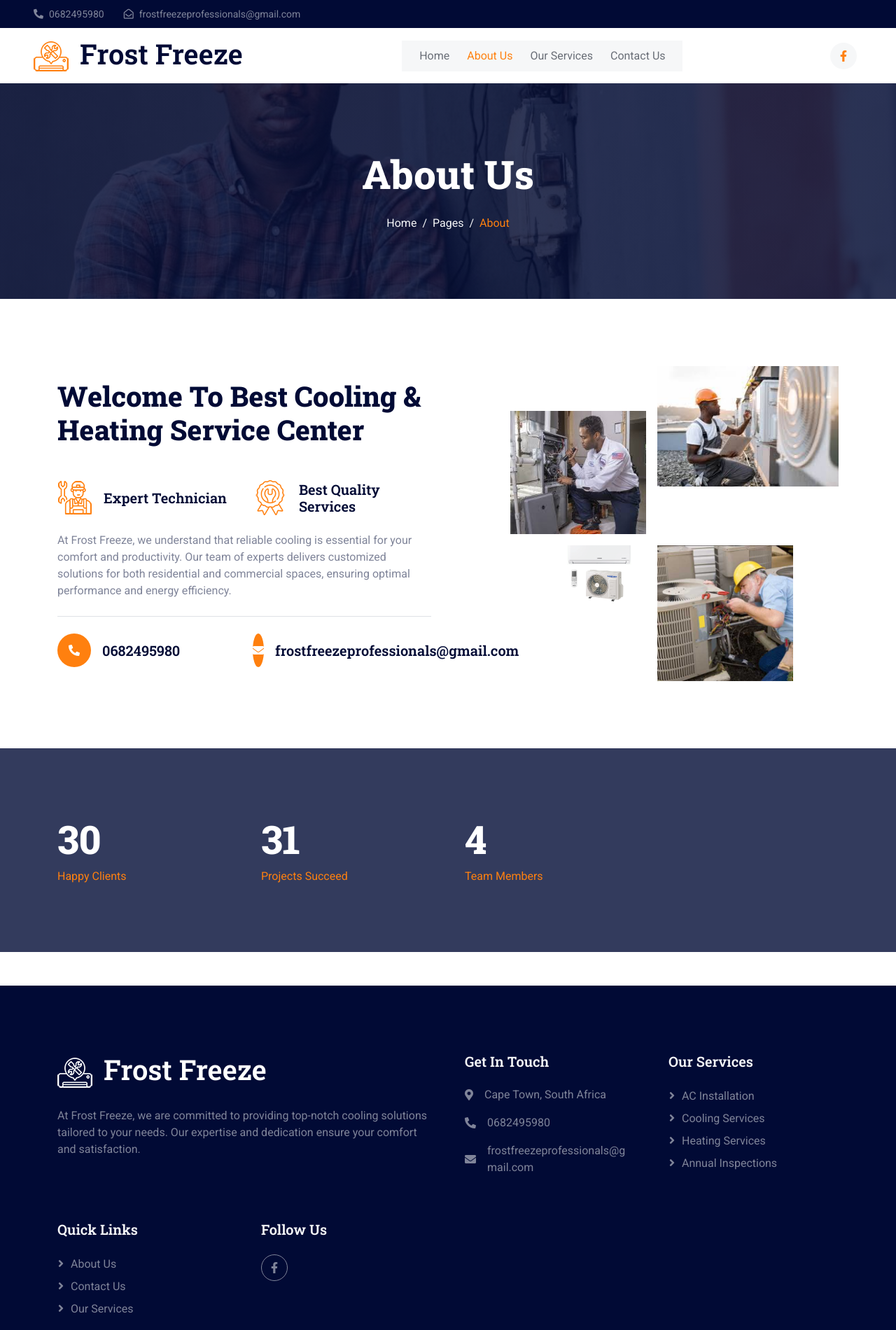
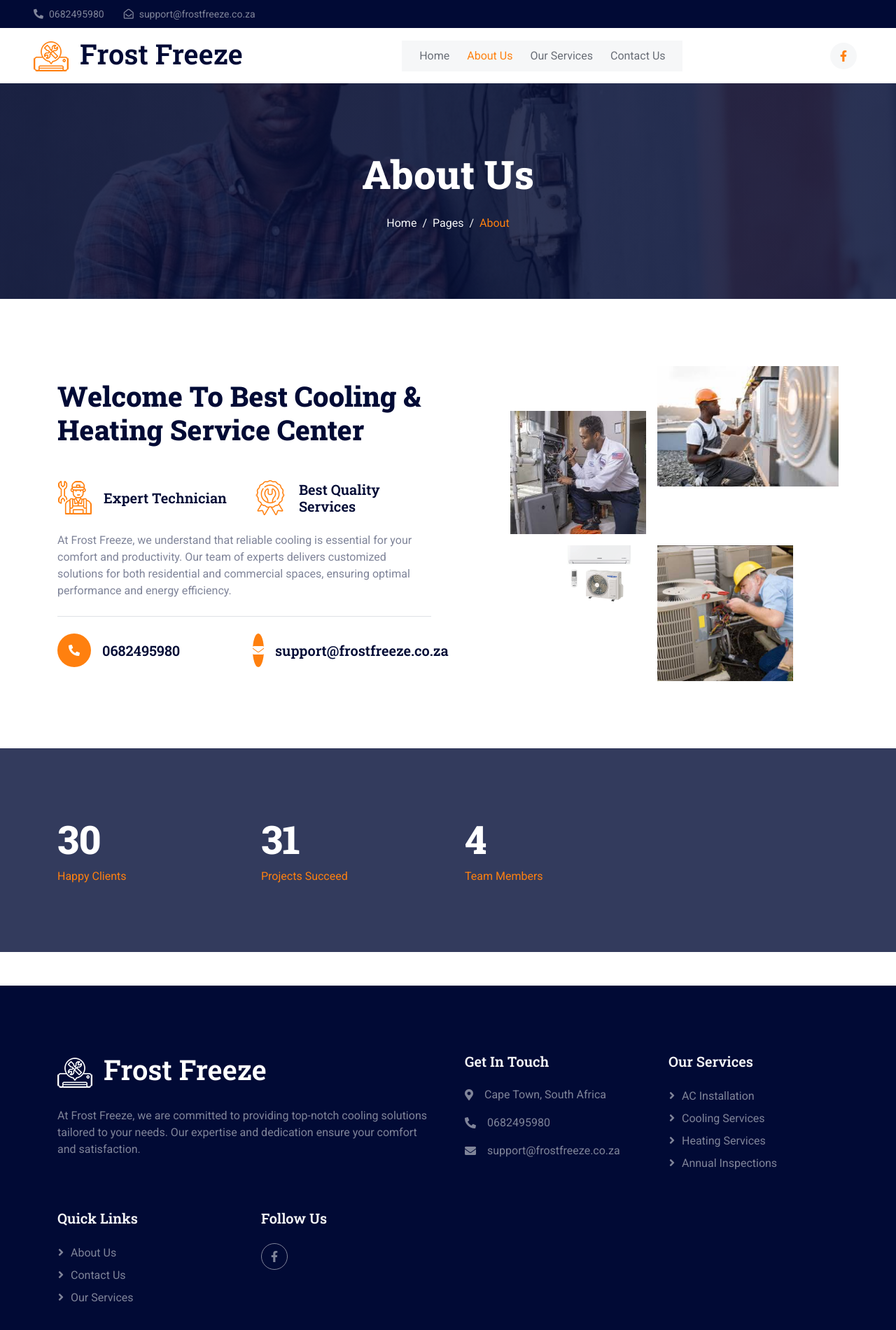
Before and after one commit to AdrianDrizzy/Frost-Freeze, a plain HTML site: page about.html in a window 1280 px wide. Shown: the top 1900 px of the page at 70% size. Drawn offline with nearby package versions, Linux system fonts and the light colour scheme.

Commit message:
Changed email

```diff
--- a/about.html
+++ b/about.html
@@ -50,7 +50,7 @@
                 </div>
                 <div class="h-100 d-inline-flex align-items-center me-4">
                     <small class="far fa-envelope-open me-2"></small>
-                    <small>frostfreezeprofessionals@gmail.com</small>
+                    <small>support@frostfreeze.co.za</small>
                 </div>
             </div>
             <!-- <div class="col-lg-5 px-5 text-end">
@@ -155,7 +155,7 @@
                                         <div class="btn-lg-square bg-primary rounded-circle me-3">
                                             <i class="fa fa-envelope text-white"></i>
                                         </div>
-                                        <h5 class="mb-0">frostfreezeprofessionals@gmail.com</h5>
+                                        <h5 class="mb-0">support@frostfreeze.co.za</h5>
                                     </div>
                                 </div>
                             </div>
@@ -237,7 +237,7 @@
                     </p>
                     <p style="display: flex; align-items: center;">
                         <i class="fa fa-envelope me-3"></i>
-                        <span style="word-break: break-word;">frostfreezeprofessionals@gmail.com</span>
+                        <span style="word-break: break-word;">support@frostfreeze.co.za</span>
                     </p>
                 </div>
 
```
Also changed, not shown: contact.html (+3 -3 lines), index.html (+3 -3 lines), service.html (+2 -2 lines).
